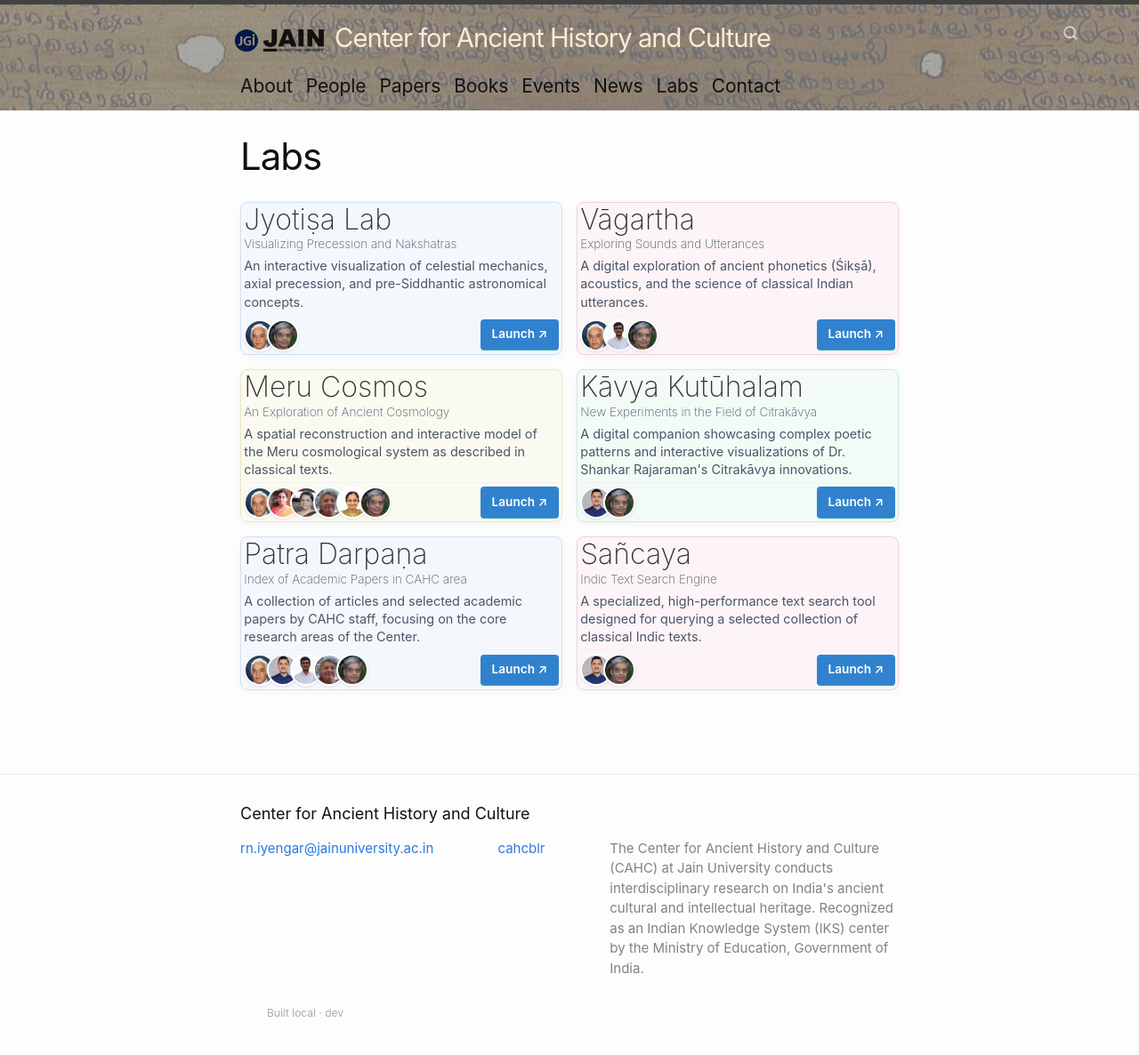
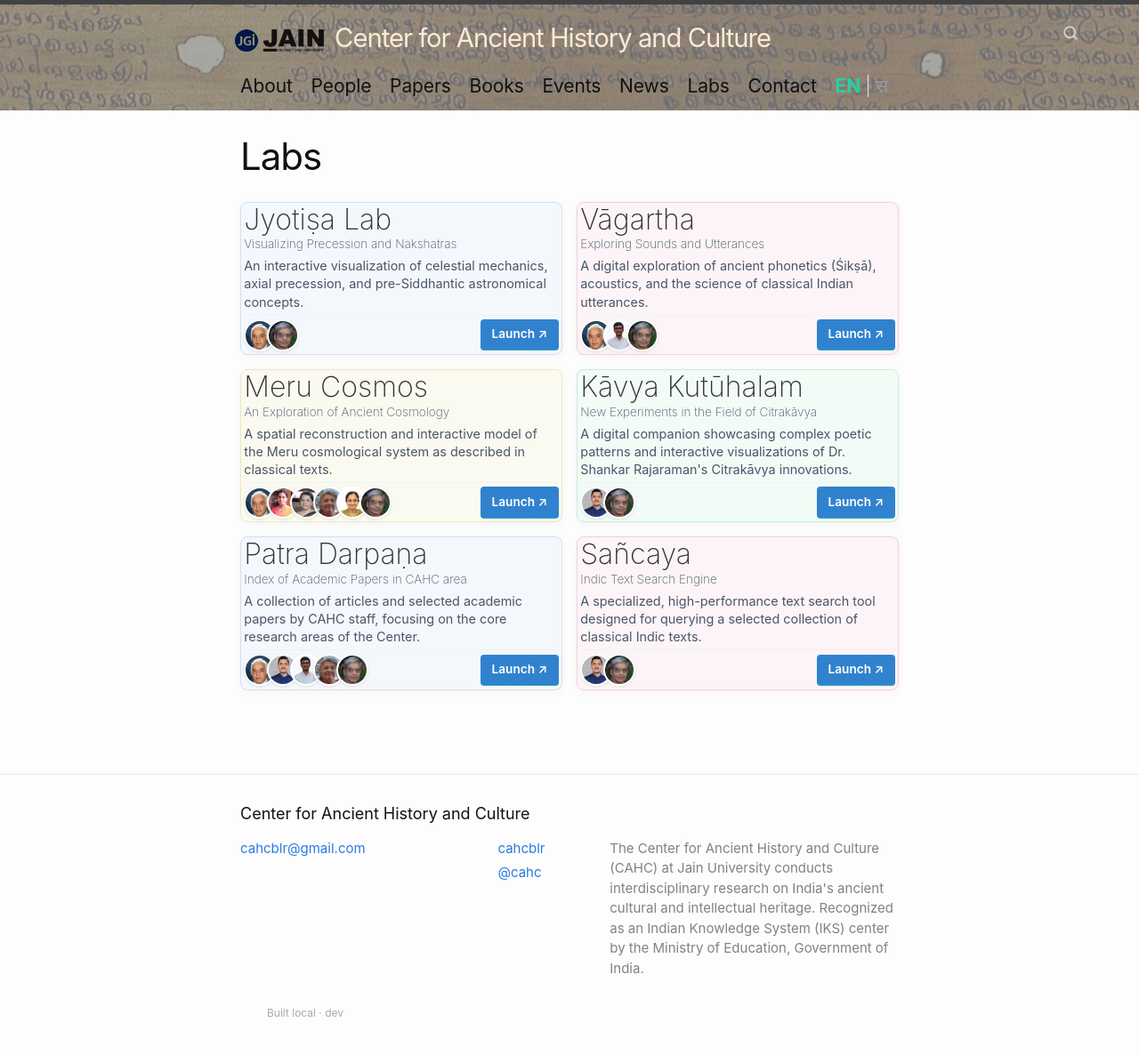
Before and after one commit to cahcblr/cahcblr.github.io, a Jekyll site: the page built from p90_labs.markdown, in a window 1280 px wide. Shown: the whole page at 89% size. Built offline with Jekyll 4.4.1, drawn with Linux system fonts in a browser that asks for light colours.

Commit message:
feat: add core bilingual EN/सं toggle framework and URL lang parameter sync

```diff
--- a/_config.yml
+++ b/_config.yml
@@ -19,7 +19,7 @@
 # in the templates via {{ site.myvariable }}.
 
 title: Center for Ancient History and Culture
-email: rn.iyengar@jainuniversity.ac.in
+email: cahcblr@gmail.com
 description: >- # this means to ignore newlines until "baseurl:"
   The Center for Ancient History and Culture (CAHC) at Jain University conducts
   interdisciplinary research on India's ancient cultural and intellectual heritage.
@@ -32,6 +32,8 @@ url: "https://cahc.jainuniversity.ac.in" # Set this to your actual domain
 # ...existing code...
 # twitter_username: jekyllrb
 github_username:  cahcblr
+youtube_username: "@centerforancienthistorycul6976"
+youtube_label: "@cahc"
 
 # Build settings
 theme: minima
--- a/_includes/head.html
+++ b/_includes/head.html
@@ -11,4 +11,5 @@
   {%- if jekyll.environment == 'production' and site.google_analytics -%}
     {%- include google-analytics.html -%}
   {%- endif -%}
+  <script src="{{ '/assets/js/bilingual.js' | relative_url }}"></script>
 </head>
--- a/_includes/header.html
+++ b/_includes/header.html
@@ -22,9 +22,20 @@
           {%- for path in page_paths -%}
             {%- assign my_page = site.pages | where: "path", path | first -%}
             {%- if my_page.title -%}
-            <a class="page-link" href="{{ my_page.url | relative_url }}">{{ my_page.title | escape }}</a>
+            <a class="page-link" href="{{ my_page.url | relative_url }}">
+              <span class="lang-block">
+                <span class="lang-content" lang="en">{{ my_page.title | escape }}</span>
+                <span class="lang-content" lang="sa">{% if site.data.locales[my_page.title] %}{{ site.data.locales[my_page.title].sa }}{% else %}{{ my_page.title | escape }}{% endif %}</span>
+              </span>
+            </a>
             {%- endif -%}
           {%- endfor -%}
+          <!-- Language Switcher Button -->
+          <span class="lang-switcher page-link">
+            <a href="#" class="lang-opt" data-lang="en">EN</a>
+            <span class="lang-divider">|</span>
+            <a href="#" class="lang-opt" data-lang="sa">सं</a>
+          </span>
         </div>
       </nav>
 
--- a/_includes/social.html
+++ b/_includes/social.html
@@ -8,7 +8,7 @@
   {%- if site.pinterest_username -%}<li><a href="https://www.pinterest.com/{{ site.pinterest_username| cgi_escape | escape }}"><svg class="svg-icon"><use xlink:href="{{ '/assets/minima-social-icons.svg#pinterest' | relative_url }}"></use></svg> <span class="username">{{ site.pinterest_username| escape }}</span></a></li>{%- endif -%}
   {%- for mst in site.mastodon -%}{%- if mst.username and mst.instance -%}<li><a href="https://{{ mst.instance| cgi_escape | escape}}/@{{mst.username}}"><svg class="svg-icon"><use xlink:href="{{ '/assets/minima-social-icons.svg#mastodon' | relative_url }}"></use></svg> <span class="username">{{ mst.username|escape }}</span></a></li>{%- endif -%}{%- endfor -%}
   {%- if site.twitter_username -%}<li><a href="https://www.twitter.com/{{ site.twitter_username| cgi_escape | escape }}"><svg class="svg-icon"><use xlink:href="{{ '/assets/minima-social-icons.svg#twitter' | relative_url }}"></use></svg> <span class="username">{{ site.twitter_username| escape }}</span></a></li>{%- endif -%}
-  {%- if site.youtube_username -%}<li><a href="https://youtube.com/{{ site.youtube_username| cgi_escape | escape }}"><svg class="svg-icon"><use xlink:href="{{ '/assets/minima-social-icons.svg#youtube' | relative_url }}"></use></svg> <span class="username">{{ site.youtube_username| escape }}</span></a></li>{%- endif -%}
+  {%- if site.youtube_username -%}<li><a href="https://youtube.com/{{ site.youtube_username| cgi_escape | escape }}"><svg class="svg-icon"><use xlink:href="{{ '/assets/minima-social-icons.svg#youtube' | relative_url }}"></use></svg> <span class="username">{{ site.youtube_label | default: site.youtube_username | escape }}</span></a></li>{%- endif -%}
   {%- if site.googleplus_username -%}<li><a href="https://plus.google.com/{{ site.googleplus_username| escape }}"><svg class="svg-icon"><use xlink:href="{{ '/assets/minima-social-icons.svg#googleplus' | relative_url }}"></use></svg> <span class="username">{{ site.googleplus_username| escape }}</span></a></li>{%- endif -%}
   {%- if site.rss -%}<li><a href="{{ 'feed.xml' | relative_url }}"><svg class="svg-icon"><use xlink:href="{{ '/assets/minima-social-icons.svg#rss' | relative_url }}"></use></svg> <span>{{ site.rss | escape }}</span></a></li>{%- endif -%}
 </ul>
--- a/_layouts/page.html
+++ b/_layouts/page.html
@@ -4,7 +4,12 @@ layout: default
 <article class="post">
 
   <header class="post-header">
-    <h1 class="post-title">{{ page.title | escape }}</h1>
+    <h1 class="post-title">
+      <span class="lang-block">
+        <span class="lang-content" lang="en">{{ page.title | escape }}</span>
+        <span class="lang-content" lang="sa">{% if site.data.locales[page.title] %}{{ site.data.locales[page.title].sa }}{% else %}{{ page.title | escape }}{% endif %}</span>
+      </span>
+    </h1>
   </header>
 
   <div class="post-content">
--- /dev/null
+++ b/assets/js/bilingual.js
@@ -0,0 +1,60 @@
+(function () {
+  const LANGUAGES = ['en', 'sa'];
+  const DEFAULT_LANG = 'en';
+
+  // Helper to extract query parameters
+  function getQueryParam(name) {
+    const urlParams = new URLSearchParams(window.location.search);
+    return urlParams.get(name);
+  }
+
+  // Determine active language
+  function getActiveLanguage() {
+    const urlLang = getQueryParam('lang');
+    if (urlLang && LANGUAGES.includes(urlLang)) {
+      localStorage.setItem('site-lang', urlLang);
+      return urlLang;
+    }
+    const savedLang = localStorage.getItem('site-lang');
+    if (savedLang && LANGUAGES.includes(savedLang)) {
+      return savedLang;
+    }
+    return DEFAULT_LANG;
+  }
+
+  let activeLang = getActiveLanguage();
+
+  // Apply immediately to prevent flash of wrong language (FOUT)
+  document.documentElement.setAttribute('lang', activeLang);
+
+  // Helper to dynamically update the URL query parameter without page reload
+  function updateURLQueryParam(lang) {
+    const url = new URL(window.location.href);
+    if (lang === 'sa') {
+      url.searchParams.set('lang', 'sa');
+    } else {
+      url.searchParams.delete('lang');
+    }
+    // Update the address bar silently
+    window.history.replaceState({}, '', url.pathname + url.search + url.hash);
+  }
+
+  // Initialize toggle option click events and URL state
+  document.addEventListener('DOMContentLoaded', () => {
+    // Ensure the address bar reflects the active state on load
+    updateURLQueryParam(activeLang);
+
+    document.querySelectorAll('.lang-switcher .lang-opt').forEach(opt => {
+      opt.addEventListener('click', (e) => {
+        e.preventDefault();
+        const clickedLang = opt.getAttribute('data-lang');
+        if (clickedLang && LANGUAGES.includes(clickedLang) && clickedLang !== activeLang) {
+          activeLang = clickedLang;
+          localStorage.setItem('site-lang', activeLang);
+          document.documentElement.setAttribute('lang', activeLang);
+          updateURLQueryParam(activeLang);
+        }
+      });
+    });
+  });
+})();
--- a/assets/main.scss
+++ b/assets/main.scss
@@ -500,3 +500,50 @@ select:focus {
     display: none;
   }
 }
+
+/* ══════════════════════════════════════════════════════════════════════
+   BILINGUAL (ENGLISH / SANSKRIT) VISIBILITY CONTROLS
+   ══════════════════════════════════════════════════════════════════════ */
+
+/* 1. Hide Sanskrit content when English is active */
+html[lang="en"] .lang-content[lang="sa"] {
+  display: none !important;
+}
+
+/* 2. Hide English content when Sanskrit is active AND Sanskrit is present */
+html[lang="sa"] .lang-block:has(.lang-content[lang="sa"]) .lang-content[lang="en"] {
+  display: none !important;
+}
+
+/* 3. Language switcher link options styling */
+.lang-switcher {
+  display: inline-flex;
+  align-items: center;
+}
+
+.lang-switcher .lang-opt {
+  color: #999 !important;
+  font-weight: 500;
+  text-decoration: none;
+  cursor: pointer;
+  transition: color 0.15s ease;
+}
+
+.lang-switcher .lang-opt:hover {
+  color: #26d1a1 !important;
+}
+
+.lang-switcher .lang-divider {
+  color: #ddd;
+  margin: 0 5px;
+  user-select: none;
+  font-weight: 300;
+}
+
+/* Highlight active language option dynamically */
+html[lang="en"] .lang-switcher .lang-opt[data-lang="en"],
+html[lang="sa"] .lang-switcher .lang-opt[data-lang="sa"] {
+  color: #26d1a1 !important;
+  font-weight: bold;
+  pointer-events: none;
+}
```
Also changed, not shown: _data/locales.yml (added, +18 -0 lines).
